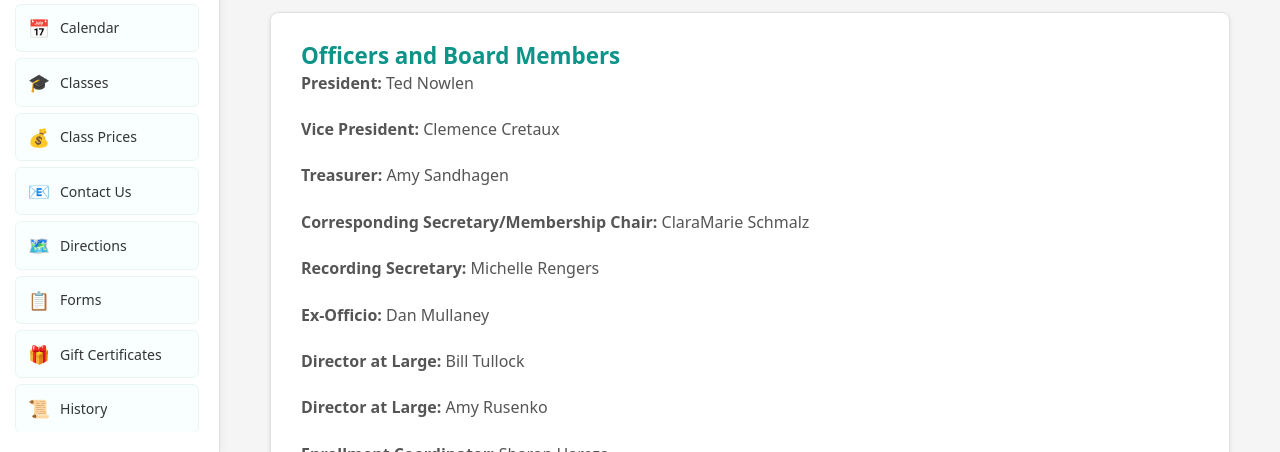
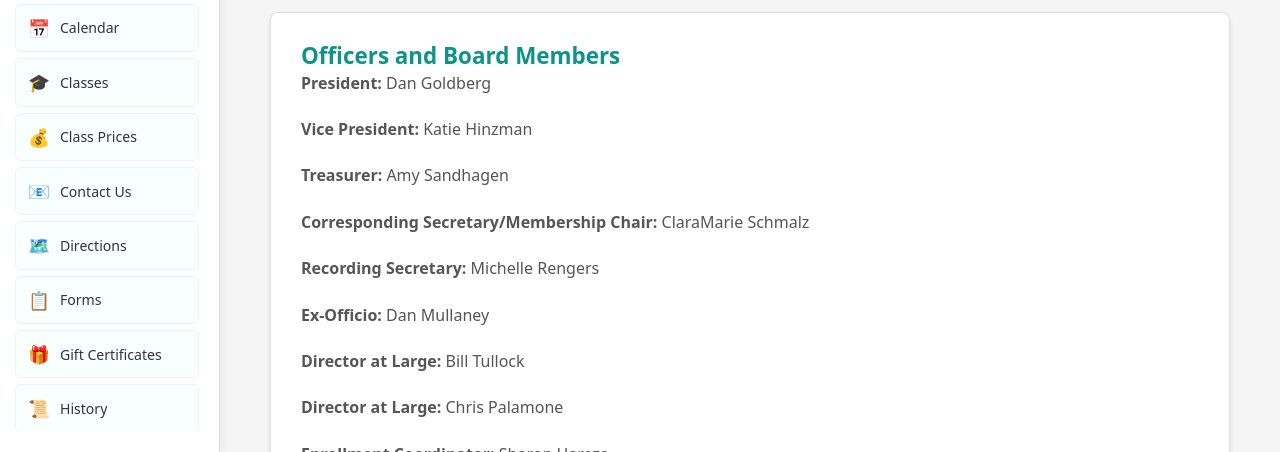
Before and after one commit to gearhartjj1/newDogClubSite, a React (Vite) app: page /officers-and-board in a window 1280 px wide. Shown: the part 348-800 px from the top of the page. Built offline with nearby package versions, Linux system fonts and the light colour scheme; no server answers.

Commit message:
update board member data

```diff
--- a/src/pages/OfficersAndBoard.tsx
+++ b/src/pages/OfficersAndBoard.tsx
@@ -13,22 +13,22 @@ export default function OfficersAndBoard() {
         <div className={styles.card}>
           <h2>Officers and Board Members</h2>
 
-          <p><strong>President:</strong> Ted Nowlen</p>
-          <p><strong>Vice President:</strong> Clemence Cretaux</p>
+          <p><strong>President:</strong> Dan Goldberg</p>
+          <p><strong>Vice President:</strong> Katie Hinzman</p>
           <p><strong>Treasurer:</strong> Amy Sandhagen</p>
           <p><strong>Corresponding Secretary/Membership Chair:</strong> ClaraMarie Schmalz</p>
           <p><strong>Recording Secretary:</strong> Michelle Rengers</p>
           <p><strong>Ex-Officio:</strong> Dan Mullaney</p>
           <p><strong>Director at Large:</strong> Bill Tullock</p>
-          <p><strong>Director at Large:</strong> Amy Rusenko</p>
+          <p><strong>Director at Large:</strong> Chris Palamone</p>
           <p><strong>Enrollment Coordinator:</strong> Sharon Hareza</p>
           <p><strong>Training Director:</strong> Pam Lewis</p>
 
           <h3>Other</h3>
 
-          <p><strong>Webmaster:</strong> Joe Shields</p>
+          <p><strong>Webmaster:</strong> Jacob Gearhart</p>
           <p><strong>Website Editor:</strong> Cindy Sumner</p>
-          <p><strong>Newsletter Editor:</strong> Clemence Cretaux</p>
+          <p><strong>Newsletter Editor:</strong> Arlene Boehm</p>
         </div>
       </section>
 
```
